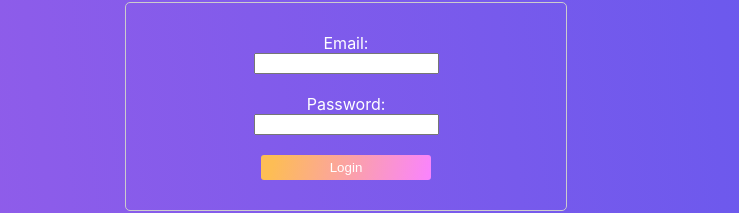
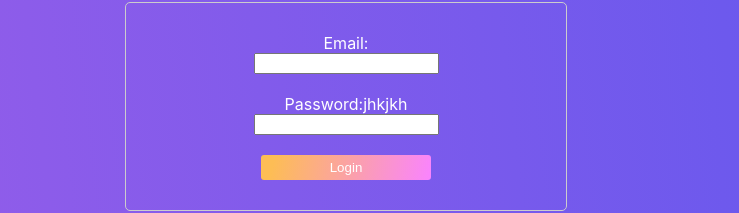
Before and after one commit to alejandrosalgar/productivity-app-frontend, a React (Create React App) app: page / in a window 1280 px wide. Shown: the part 334-547 px from the top of the page, without its empty margins (294-1033 px from the left). Built offline with nearby package versions, Linux system fonts and the light colour scheme.

Commit message:
Update Login.jsx

```diff
--- a/src/Login.jsx
+++ b/src/Login.jsx
@@ -40,7 +40,7 @@ const Login = () => {
           <input type="email" id="email" name="email" />
         </span>
         <span>
-          <label htmlFor="password">Password:</label>
+          <label htmlFor="password">Password:jhkjkh</label>
           <input type="password" id="password" name="password" />
         </span>
         <button type="submit">Login</button>
```
